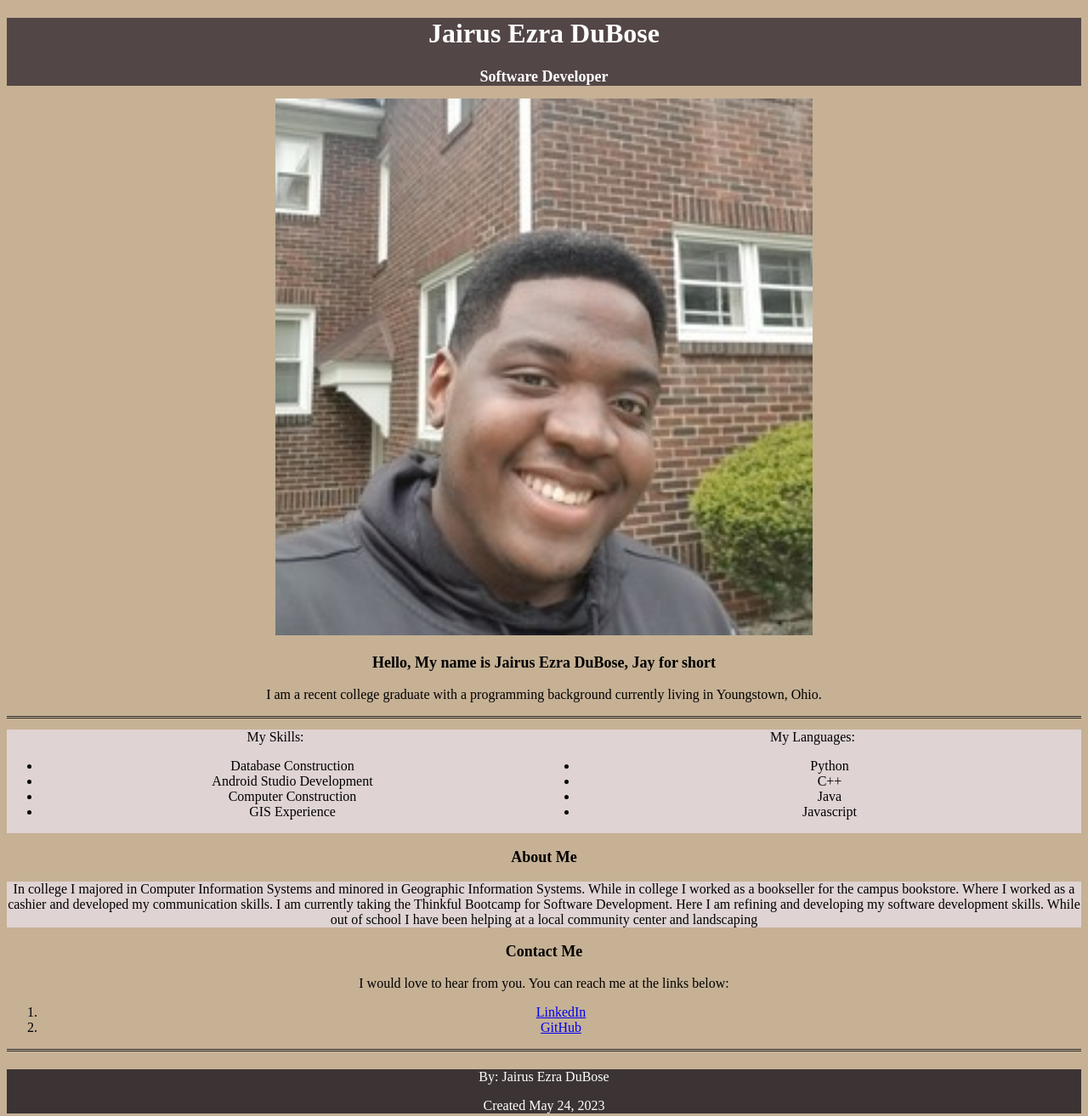
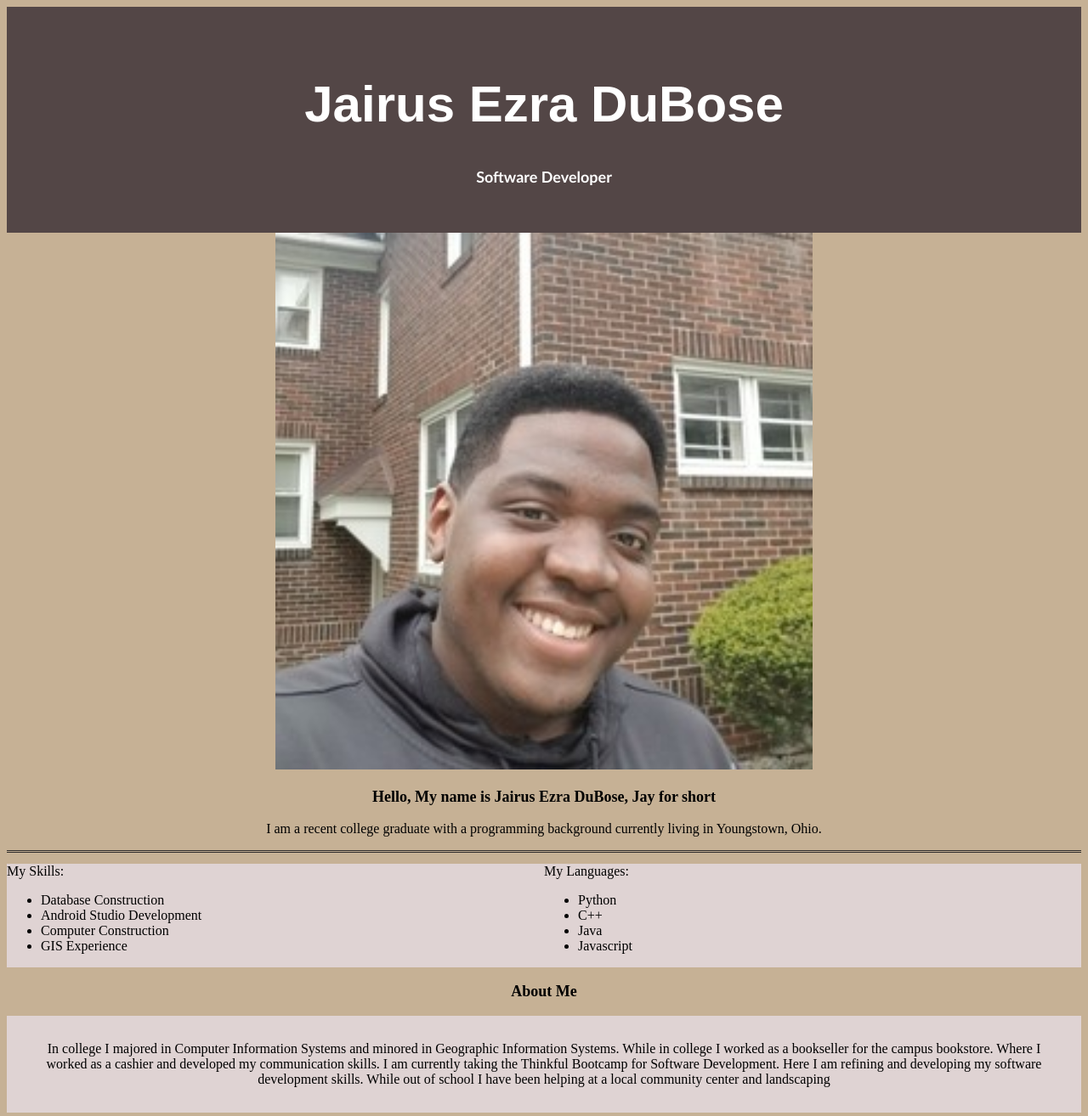
Before and after one commit to JaiDuB75/JairusEzraDuBose, a plain HTML site: page index.html in a window 1280 px wide. Shown: the top 1314 px of the page at 85% size. Drawn offline with Linux system fonts and the light colour scheme.

Commit message:
Update style.css
Final Push for Module 5.10 CSS

```diff
--- a/style.css
+++ b/style.css
@@ -5,7 +5,17 @@ html{
     color: white;
     background-color: #534646;
     text-align: center;
+    padding: 40px;
+    font-size: 30px;
   } /*CSS Code to color algin and color the header*/
+
+  header h1{
+      font-family: Arial, Helvetica, sans-serif;
+  }
+
+  header h2{
+    font-family: 'Gill Sans', 'Gill Sans MT', 'Calibri', 'Trebuchet MS';
+  }
 
   h2, h3{
     font-size: 18px;
@@ -19,7 +29,7 @@ html{
     float: left;
     width: 50%;
     background-color: #dfd3d3;
-    padding: 50;
+    text-align: left;
   } /*CSS Code for colums*/
 
   .row:after{
@@ -30,6 +40,7 @@ html{
 
   section p{
       background-color: #dfd3d3;
+      padding: 30px;
   } /*Spectifies the background color of the paragraph tags*/
 
   footer{
@@ -48,5 +59,10 @@ html{
     }
 
     img{
-      width: 50%;
+      width: 50%; /*Setting the width of my photo. Working on removing pixelization */
     }
+
+    ol{
+      text-align: left; /*Setting the alignment for the content of the ordered list */
+      margin-left: 40px;
+    }
```
